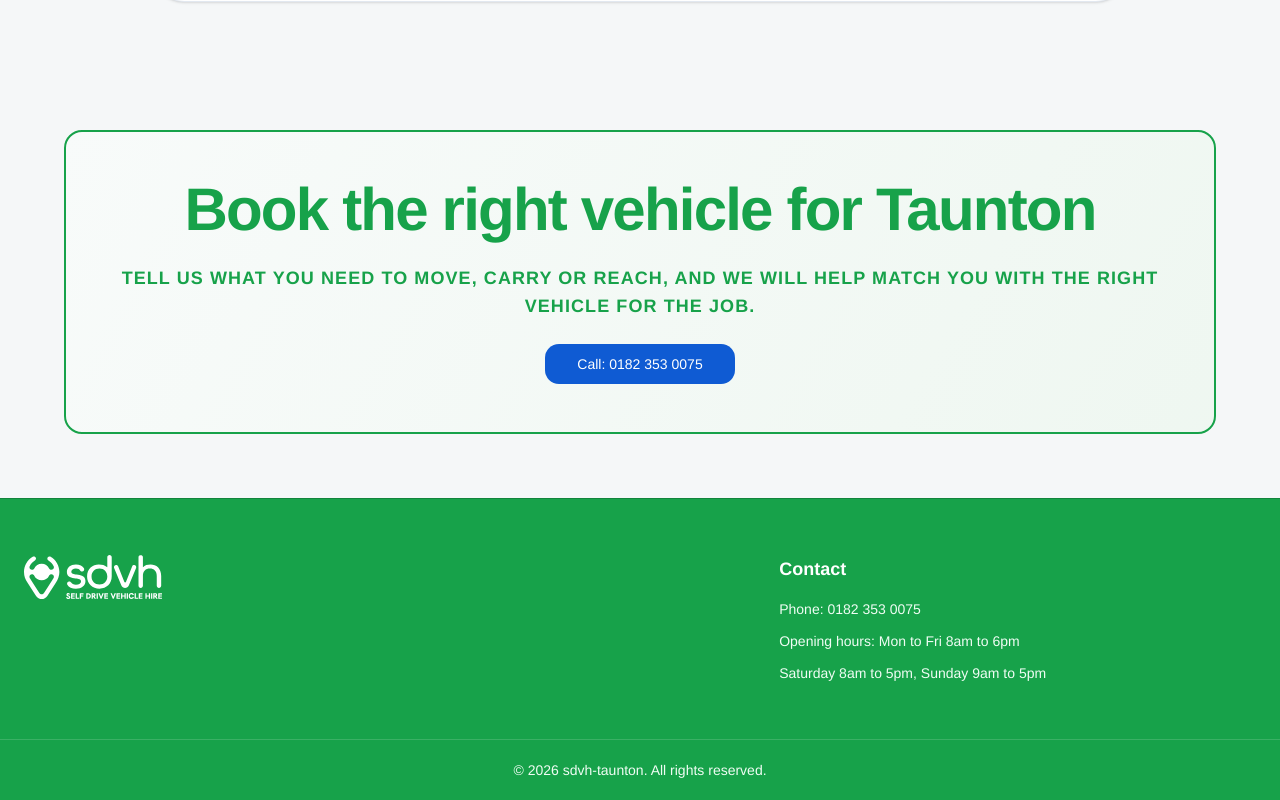
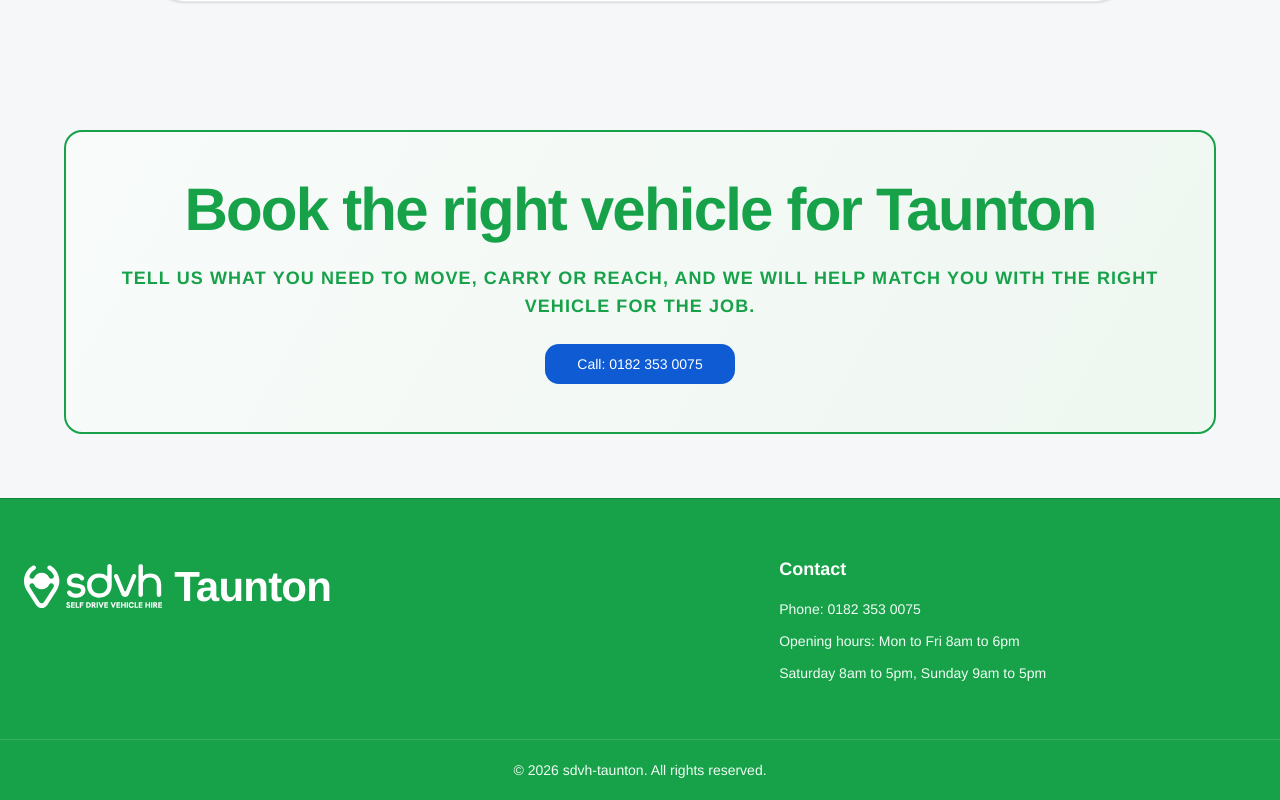
Before and after one commit to jasonbaroma/sdvh-taunton, a Next.js app: page / in a window 1280 px wide. Shown: the part 7210-8010 px from the top of the page. Built offline with nearby package versions, Linux system fonts and the light colour scheme; a web font is replaced by a local one.

Commit message:
Match footer branding to header

```diff
--- a/components/home-page.tsx
+++ b/components/home-page.tsx
@@ -814,6 +814,7 @@
       <footer className="border-t border-[var(--brand-green-dark)] bg-[var(--brand-green)] text-white">
         <div className="mx-auto grid max-w-7xl gap-10 px-6 py-14 md:grid-cols-[1.2fr_0.8fr]">
           <div>
+            <div className="flex items-center gap-3">
               <Image
                 src="/images/SDVH_logo.svg"
                 alt={companyName}
@@ -821,6 +822,10 @@
                 height={62}
                 className="h-11 w-auto"
               />
+              <span className="text-[2.63rem] font-semibold tracking-[-0.02em] text-white">
+                {mainLocationName}
+              </span>
+            </div>
           </div>
           <div>
             <h3 className="text-lg font-semibold text-white">Contact</h3>
```
Lines whose indentation alone changed are shown as unchanged.
